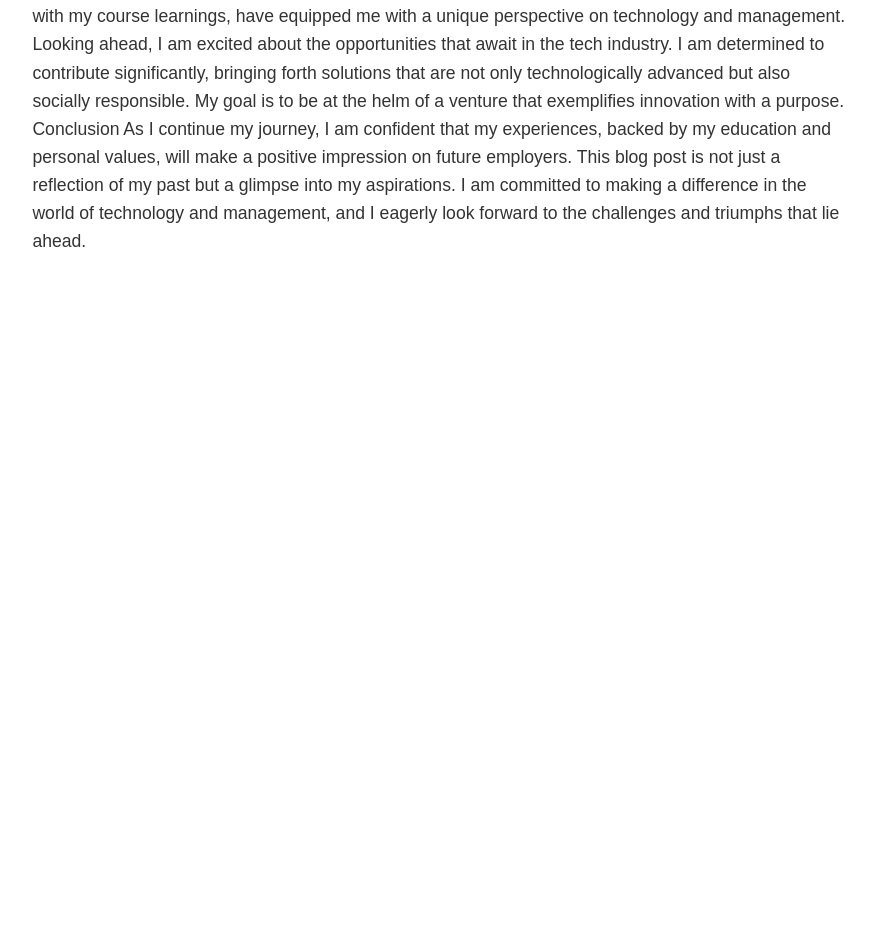
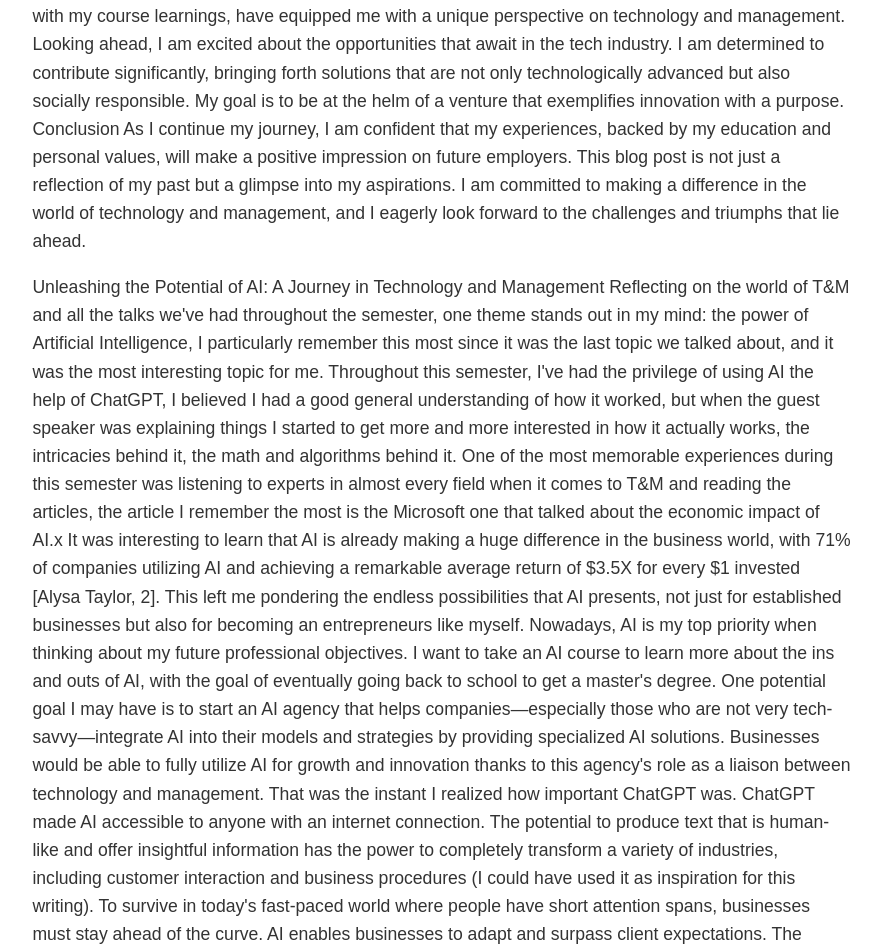
Before and after one commit to ZDohaim/ziad_portofolio.github.io, a plain HTML site: page index.html in a window 1280 px wide. Shown: the part 2799-3745 px from the top of the page, without its empty margins (198-1079 px from the left). Before the commit the page ends 3092 px from the top, so only its background shows below. Drawn offline with Linux system fonts and the light colour scheme; a script that the page names is missing.

Commit message:
Update index.html

```diff
--- a/index.html
+++ b/index.html
@@ -92,6 +92,24 @@ Looking ahead, I am excited about the opportunities that await in the tech indus
 Conclusion
 
 As I continue my journey, I am confident that my experiences, backed by my education and personal values, will make a positive impression on future employers. This blog post is not just a reflection of my past but a glimpse into my aspirations. I am committed to making a difference in the world of technology and management, and I eagerly look forward to the challenges and triumphs that lie ahead.</p>
+
+      <p> Unleashing the Potential of AI: A Journey in Technology and Management
+
+        Reflecting on the world of T&M and all the talks we've had throughout the semester, one theme stands out in my mind: the power of Artificial Intelligence, I particularly remember this most since it was the last topic we talked about, and it was the most interesting topic for me. Throughout this semester, I've had the privilege of using AI the help of ChatGPT, I believed I had a good general understanding of how it worked, but when the guest speaker was explaining things I started to get more and more interested in how it actually works, the intricacies behind it, the math and algorithms behind it.
+
+One of the most memorable experiences during this semester was listening to experts in almost every field when it comes to T&M and reading the articles, the article I remember the most is the Microsoft one that talked about the economic impact of AI.x  It was interesting to learn that AI is already making a huge difference in the business world, with 71% of companies utilizing AI and achieving a remarkable average return of $3.5X for every $1 invested [Alysa Taylor, 2]. This left me pondering the endless possibilities that AI presents, not just for established businesses but also for becoming an entrepreneurs like myself.
+
+Nowadays, AI is my top priority when thinking about my future professional objectives. I want to take an AI course to learn more about the ins and outs of AI, with the goal of eventually going back to school to get a master's degree. One potential goal I may have is to start an AI agency that helps companies—especially those who are not very tech-savvy—integrate AI into their models and strategies by providing specialized AI solutions. Businesses would be able to fully utilize AI for growth and innovation thanks to this agency's role as a liaison between technology and management.
+
+That was the instant I realized how important ChatGPT was. ChatGPT made AI accessible to anyone with an internet connection. The potential to produce text that is human-like and offer insightful information has the power to completely transform a variety of industries, including customer interaction and business procedures (I could have used it as inspiration for this writing).
+
+To survive in today's fast-paced world where people have short attention spans, businesses must stay ahead of the curve. AI enables businesses to adapt and surpass client expectations. The availability of ChatGPT and other AI technologies allows developers to easily incorporate AI into their projects, which promotes creativity and agility. Teams are able to concentrate on high-value tasks and grow more quickly thanks to their increased agility.
+
+I agree with Microsoft's pledge to empower millions of people worldwide with AI skills in response to this challenge. It is consistent with my view that democratizing access to AI knowledge is necessary to spur innovation and close the skills divide. We can unleash AI's potential to revolutionize industries and businesses by equipping people with AI knowledge.
+
+In an era where AI is reshaping the business landscape, I am excited to be part of this transformative journey, armed with the knowledge and determination to make a difference. As I step into the world of AI, I am reminded that through the words of Zack Quarton that I have to comfortable in the uncomfortable, the only limits that exist are the ones we place on ourselves. </p>
+
+
       </div>
     </div>
     </div>
```
